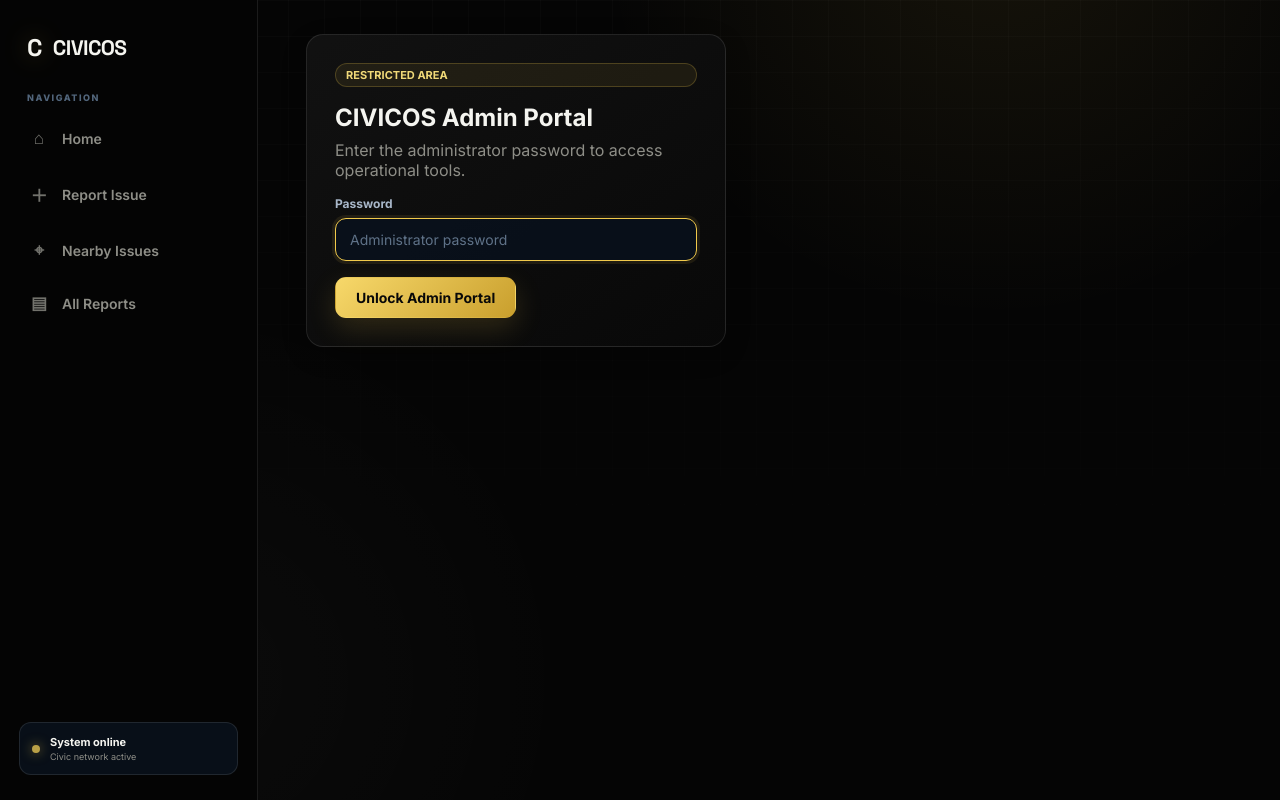
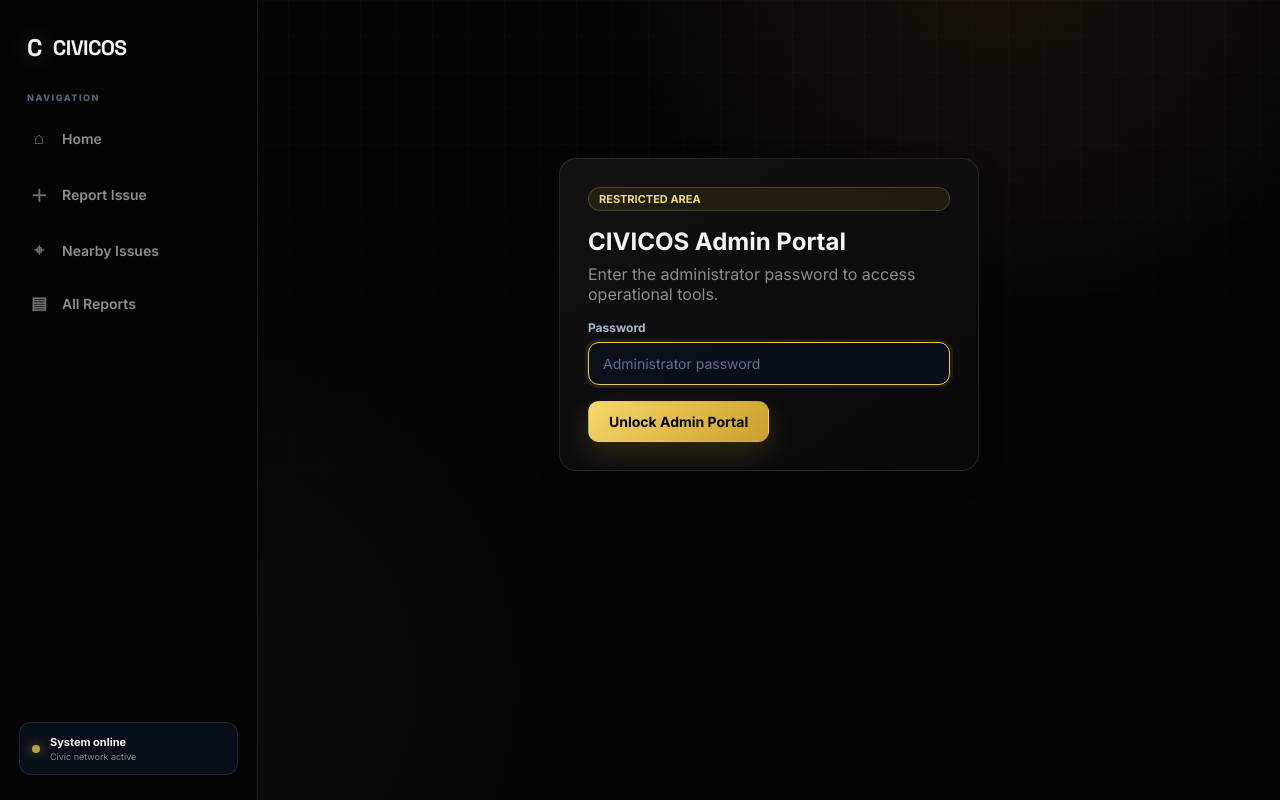
Before and after one commit to yashikadhingra162-spec/CIVICOS, a React (Vite) app in the folder frontend/: page /admin/login in a window 1280 px wide. Built offline with nearby package versions, Linux system fonts and the light colour scheme; no server answers.

Commit message:
Center restricted admin login screen

```diff
--- a/frontend/src/pages/AdminLogin.jsx
+++ b/frontend/src/pages/AdminLogin.jsx
@@ -18,5 +18,5 @@ export default function AdminLogin() {
     finally { setBusy(false); }
   };
 
-  return <div className="admin-login"><div className="card" style={{ width: 'min(420px, 100%)', padding: 28 }}><div className="badge mb">RESTRICTED AREA</div><h2 style={{ marginBottom: 8 }}>CIVICOS Admin Portal</h2><p className="muted mb">Enter the administrator password to access operational tools.</p><form onSubmit={submit}><div className="field"><label>Password</label><input autoFocus type="password" value={password} onChange={(e) => setPassword(e.target.value)} placeholder="Administrator password" autoComplete="current-password" required /></div>{error && <div className="notice mb" style={{ borderColor: '#ef4444' }}>{error}</div>}<button className="btn btn-primary" disabled={busy} type="submit">{busy ? 'Checking…' : 'Unlock Admin Portal'}</button></form></div></div>;
+  return <div style={{ minHeight: '70vh', display: 'flex', alignItems: 'center', justifyContent: 'center', padding: 20 }}><div className="card" style={{ width: 'min(420px, 100%)', padding: 28 }}><div className="badge mb">RESTRICTED AREA</div><h2 style={{ marginBottom: 8 }}>CIVICOS Admin Portal</h2><p className="muted mb">Enter the administrator password to access operational tools.</p><form onSubmit={submit}><div className="field"><label>Password</label><input autoFocus type="password" value={password} onChange={(e) => setPassword(e.target.value)} placeholder="Administrator password" autoComplete="current-password" required /></div>{error && <div className="notice mb" style={{ borderColor: '#ef4444' }}>{error}</div>}<button className="btn btn-primary" disabled={busy} type="submit">{busy ? 'Checking…' : 'Unlock Admin Portal'}</button></form></div></div>;
 }
```
